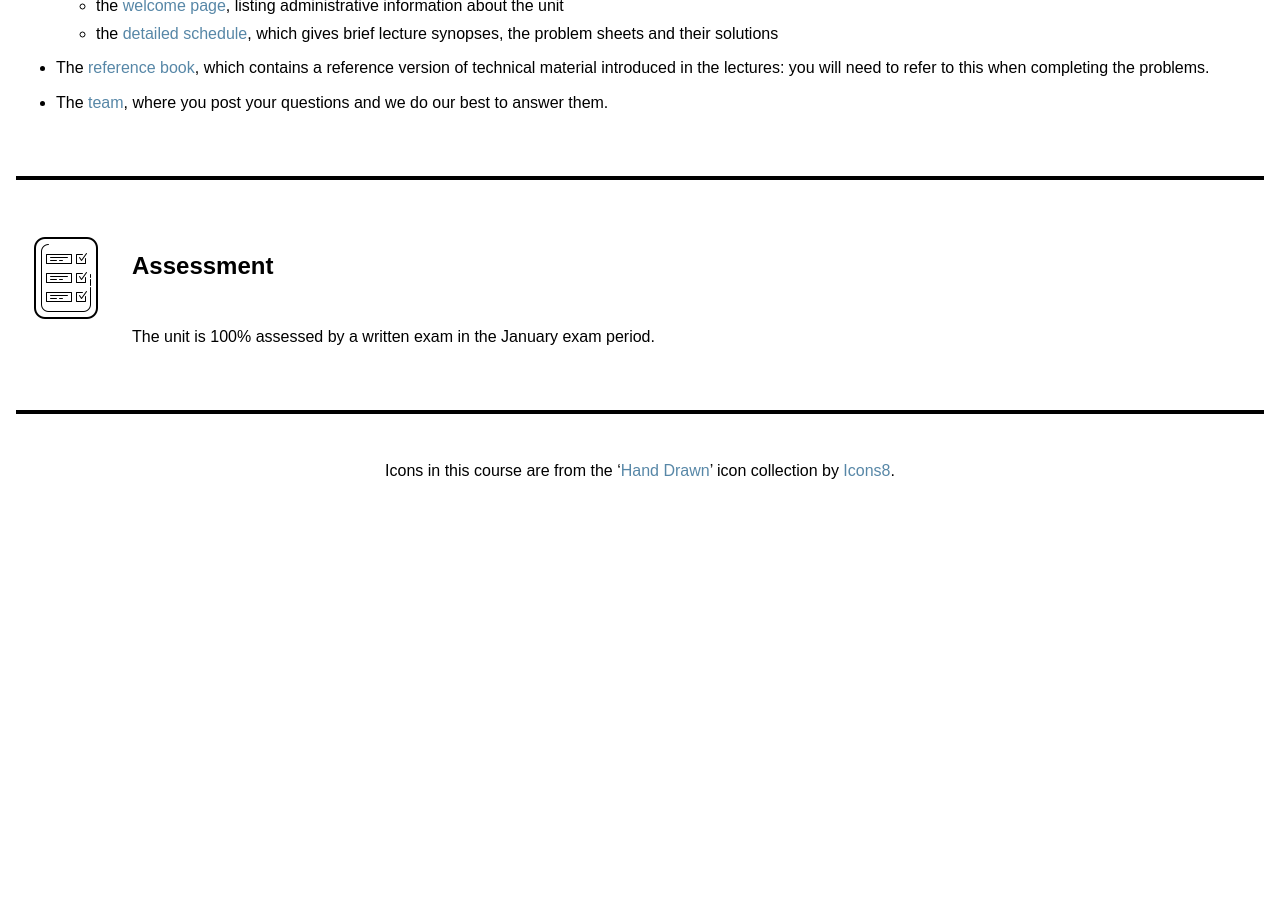
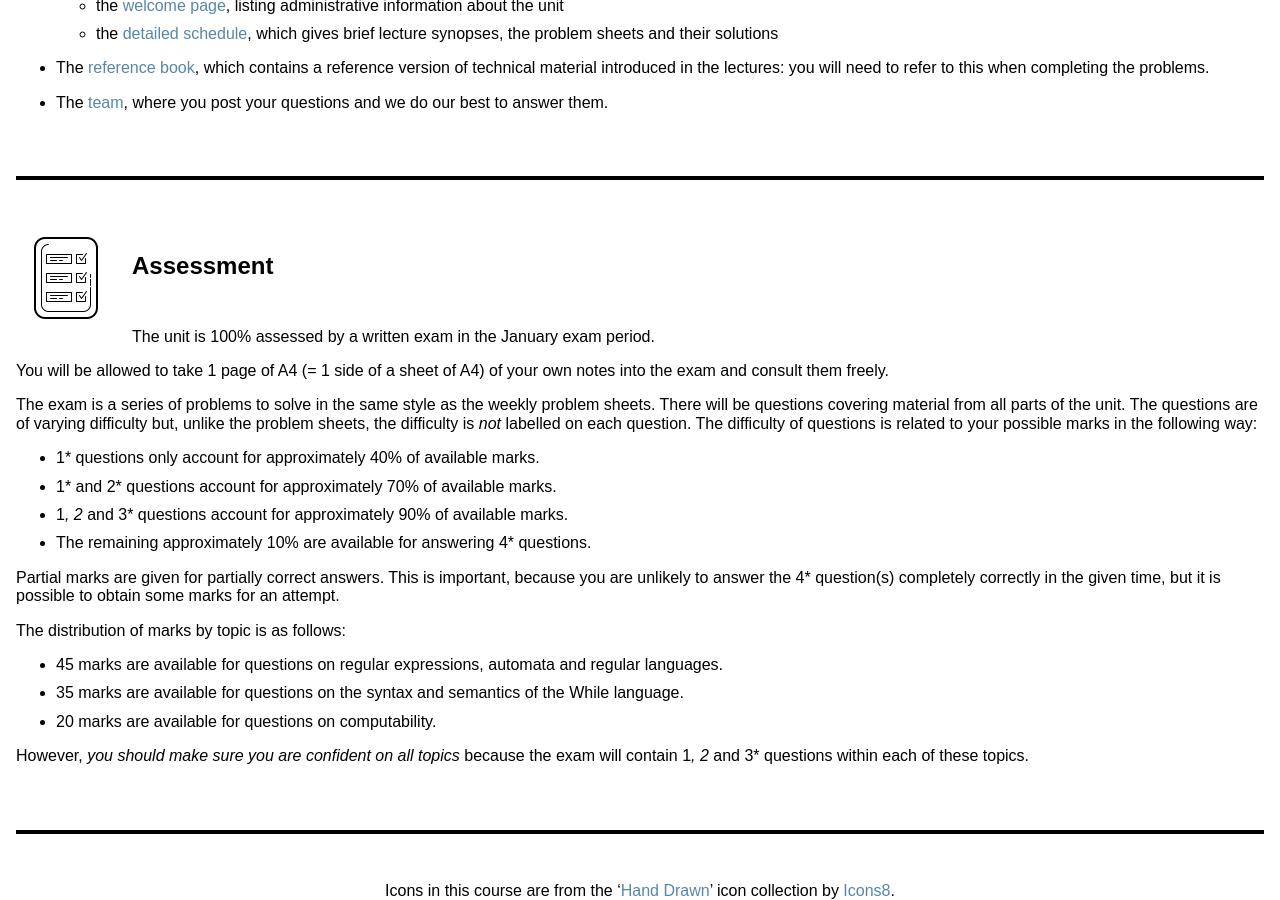
Before and after one commit to uob-coms20007/webpages, a Jekyll site: the page built from welcome.md, in a window 1280 px wide and 900 px high, scrolled down 1918 px. Built offline with Jekyll 4.4.1, drawn with Linux system fonts in a browser that asks for light colours; nearby versions of some CDN libraries; before the commit the page ends 2398 px from its top, so only the background shows below that.

Commit message:
assessment instructions

```diff
--- a/welcome.md
+++ b/welcome.md
@@ -91,6 +91,24 @@ The unit is distributed over four locations:
 
 The unit is 100% assessed by a written exam in the January exam period.
 
+You will be allowed to take 1 page of A4 (= 1 side of a sheet of A4) of your own notes into the exam and consult them freely.
+
+The exam is a series of problems to solve in the same style as the weekly problem sheets.  There will be questions covering material from all parts of the unit.  The questions are of varying difficulty but, unlike the problem sheets, the difficulty is *not* labelled on each question.  The difficulty of questions is related to your possible marks in the following way:
+
+* 1* questions only account for approximately 40% of available marks.
+* 1* and 2* questions account for approximately 70% of available marks.
+* 1*, 2* and 3* questions account for approximately 90% of available marks.
+* The remaining approximately 10% are available for answering 4* questions.
+
+Partial marks are given for partially correct answers.  This is important, because you are unlikely to answer the 4* question(s) completely correctly in the given time, but it is possible to obtain some marks for an attempt.
+
+The distribution of marks by topic is as follows:
+* 45 marks are available for questions on regular expressions, automata and regular languages.
+* 35 marks are available for questions on the syntax and semantics of the While language.
+* 20 marks are available for questions on computability.
+
+However, *you should make sure you are confident on all topics* because the exam will contain 1*, 2* and 3* questions within each of these topics.
+
 * * *
 
 {: style="text-align:center"}
```
